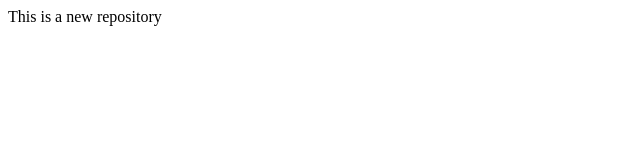
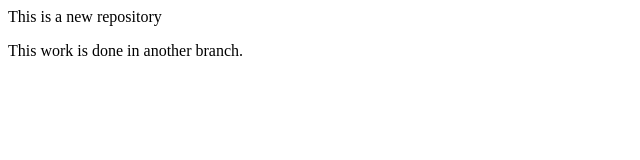
Before and after one commit to aman-mishra-05/localrepo, a plain HTML site: page index.html in a window 1280 px wide. Shown: the whole page, without its empty margins (0-640 px from the left). Drawn offline with Linux system fonts and the light colour scheme.

Commit message:
new branch

```diff
--- a/index.html
+++ b/index.html
@@ -1 +1,2 @@
 <p> This is a new repository</p>
+<p> This work is done in another branch.</p>
```
